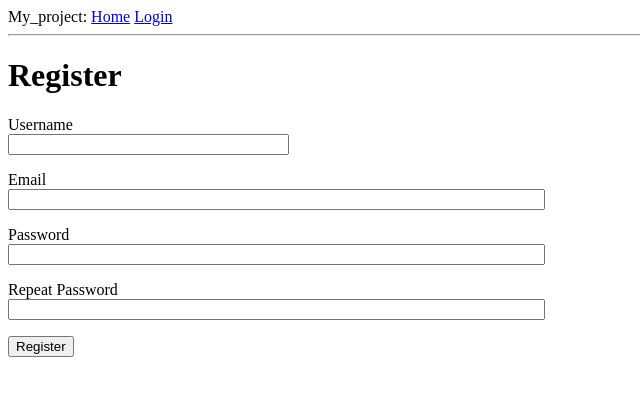
After one commit to Olga-who/Flask_book, a Flask app: page /register in a window 1280 px wide. The commit adds this page. Shown: the top 396 px of the page, without its empty margins (0-640 px from the left). Run offline with Flask 3, Linux system fonts and the light colour scheme.

Commit message:
Registration was added class RegistrationForm, register.html, new route func register

```diff
--- a/app/forms.py
+++ b/app/forms.py
@@ -1,10 +1,29 @@
 from flask_wtf import FlaskForm
 from wtforms import StringField, PasswordField, BooleanField, SubmitField
-from wtforms.validators import DataRequired
-
+from wtforms.validators import DataRequired, ValidationError, Email, EqualTo
+import sqlalchemy as sa
+from app import db
+from app.models import User
 
 class LoginForm(FlaskForm):
     username = StringField('Username', validators=[DataRequired()])
     password = PasswordField('Password', validators=[DataRequired()])
     remember_me = BooleanField('Remember me')
     submit = SubmitField('Sign In')
+
+class RegistrationForm(FlaskForm):
+    username = StringField('Username', validators=[DataRequired()])
+    email = StringField('Email', validators=[DataRequired(), Email()])
+    password = PasswordField('Password', validators=[DataRequired()])
+    password2 = PasswordField('Repeat Password', validators=[DataRequired(), EqualTo('password')])
+    submit = SubmitField('Register')
+
+    def validate_username(self, username):
+        user = db.session.scalar(sa.select(User).where(User.username == username.data))
+        if user is not None:
+            raise ValidationError('Please use a different username.')
+
+    def validate_email(self, email):
+        user = db.session.scalar(sa.select(User).where(User.email == email.data))
+        if user is not None:
+            raise ValidationError('Please use a different email address.')
--- a/app/routes.py
+++ b/app/routes.py
@@ -1,12 +1,12 @@
 from app import app
 from flask import render_template, flash, redirect, url_for, request
-from app.forms import LoginForm
+from app.forms import LoginForm, RegistrationForm
 from flask_login import current_user, login_user, logout_user, login_required
 import sqlalchemy as sa
 from app import db
 from app.models import User
 from urllib.parse import urlsplit
-import logging
+
 
 @app.route('/')
 @app.route('/index')
@@ -45,3 +45,17 @@ def login():
 def logout():
     logout_user()
     return redirect(url_for('index'))
+
+@app.route('/register', methods=['GET', 'POST'])
+def register():
+    if current_user.is_authenticated:
+        return redirect(url_for('index'))
+    form = RegistrationForm()
+    if form.validate_on_submit():
+        user = User(username=form.username.data, email=form.email.data)
+        user.set_password(form.password.data)
+        db.session.add(user)
+        db.session.commit()
+        flash('Congratulations, you are now a registered user!')
+        return redirect(url_for('login'))
+    return render_template('register.html', title='Register', form=form)
--- a/app/templates/login.html
+++ b/app/templates/login.html
@@ -21,4 +21,5 @@
     <p>{{ form.remember_me() }} {{ form.remember_me.label }}</p>
     <p>{{ form.submit() }}</p>
 </form>
+<p>New User? <a href="{{ url_for('register') }}">Click to Register!</a></p>
 {% endblock %}
--- /dev/null
+++ b/app/templates/register.html
@@ -0,0 +1,38 @@
+{% extends 'base.html' %}
+
+{% block content %}
+  <h1>Register</h1>
+  <form action="" method="post">
+    {{ form.hidden_tag() }}
+    <p>
+      {{ form.username.label }}<br>
+      {{ form.username(size=32) }}<br>
+      {% for error in form.username.errors %}
+      <span style="color: red;">[{{ error }}]</span>
+      {% endfor %}
+    </p>
+    <p>
+      {{ form.email.label }}<br>
+      {{ form.email(size=64) }}<br>
+      {% for error in form.email.errors %}
+      <span style="color: red;">[{{ error }}]</span>
+      {% endfor %}
+    </p>
+    <p>
+      {{ form.password.label }}<br>
+      {{ form.password(size=64) }}<br>
+      {% for error in form.password.errors %}
+      <span style="color: red;">[{{ error }}]</span>
+      {% endfor %}
+    </p>
+    <p>
+      {{ form.password2.label }}<br>
+      {{ form.password2(size=64) }}<br>
+      {% for error in form.password2.errors %}
+      <span style="color: red;">[{{ error }}]</span>
+      {% endfor %}
+    </p>
+    <p> {{ form.submit() }}</p>
+
+  </form>
+{% endblock %}
```
Also changed, not shown: app.db.
